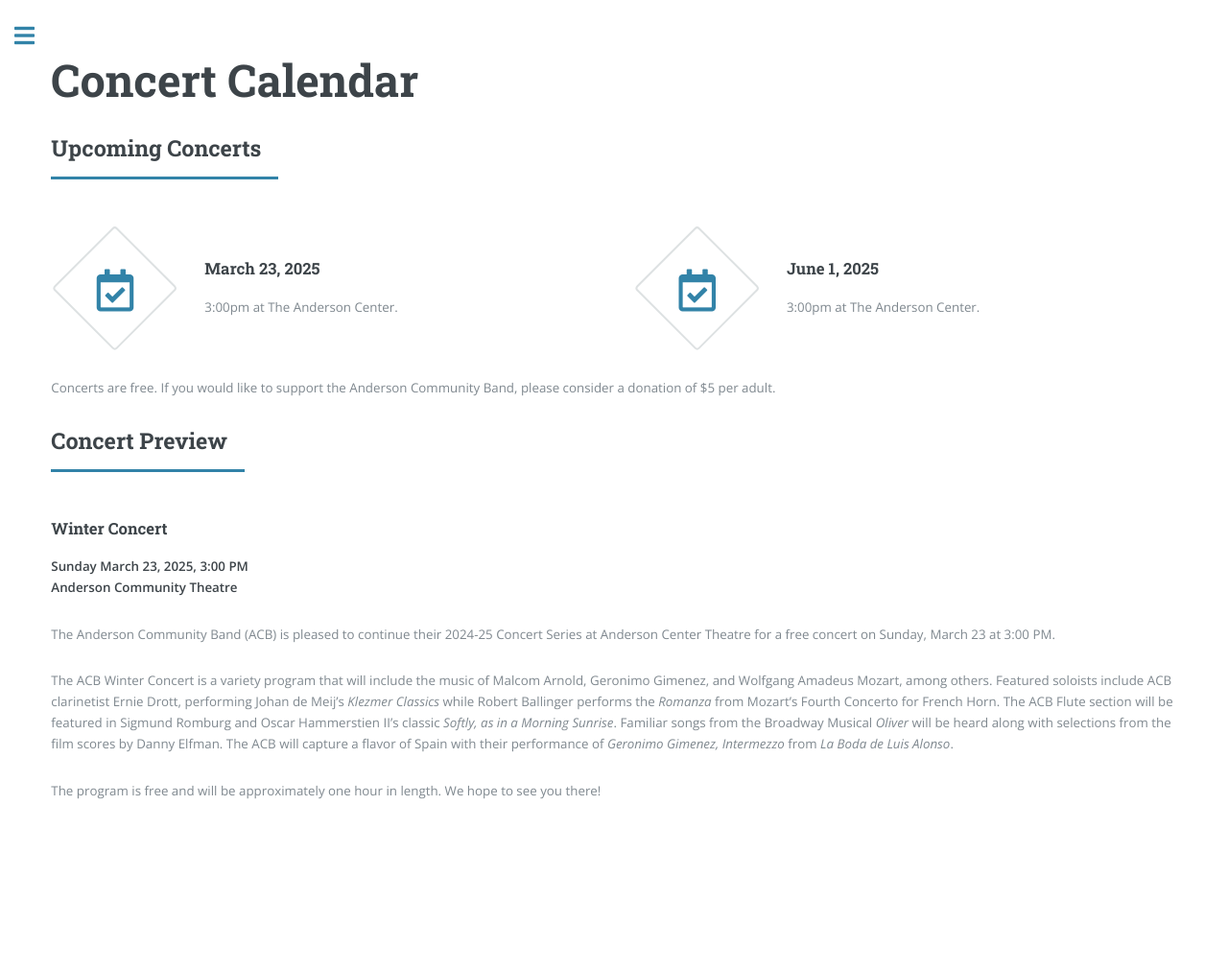
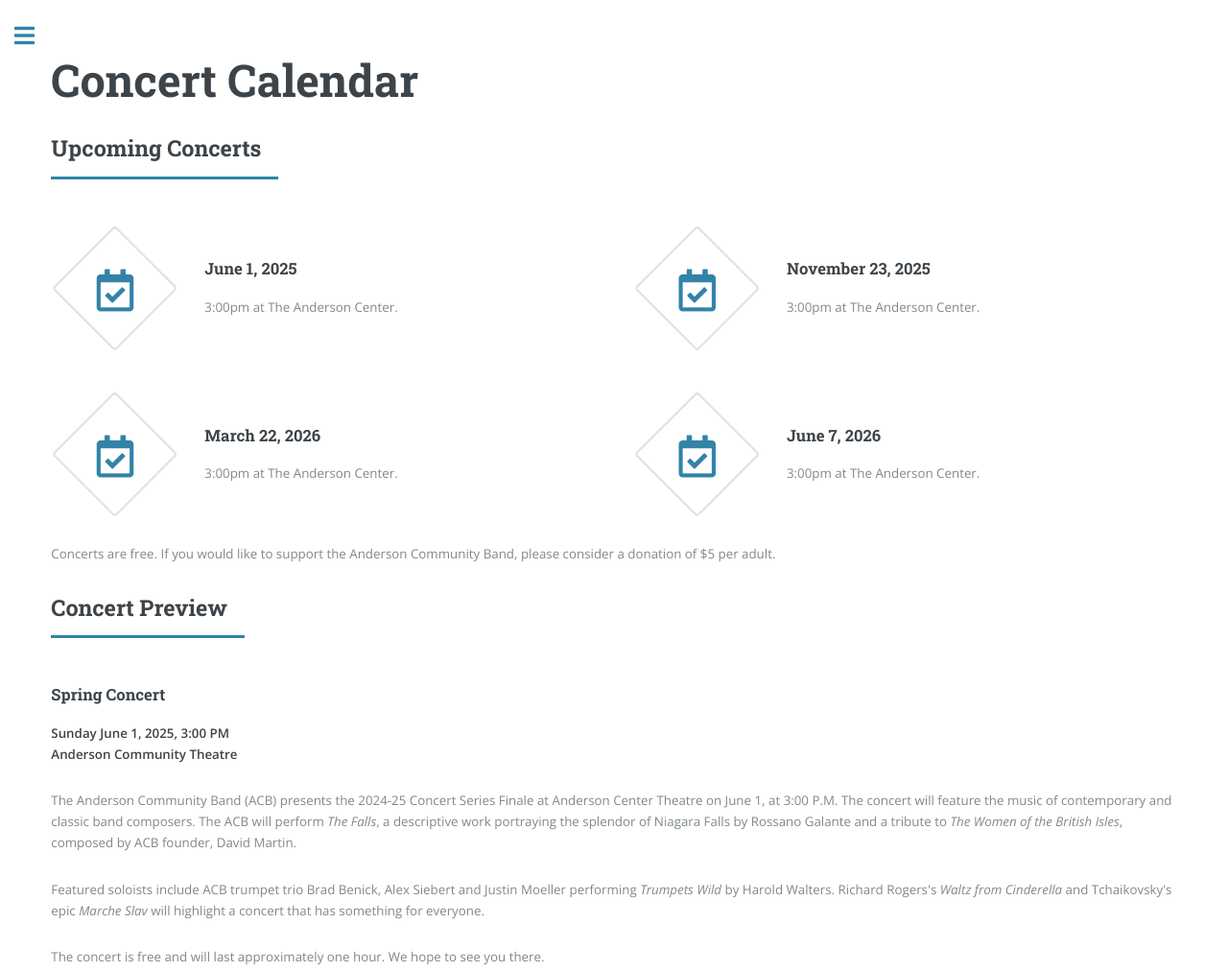
Before and after one commit to larlaffer/larlaffer.github.io, a plain HTML site: page concerts.html in a window 1280 px wide. Shown: the whole page at 96% size. Before the commit the page ends 891 px from the top, so only its background shows below. Drawn offline with nearby package versions, Linux system fonts and the light colour scheme.

Commit message:
Update concerts.html

```diff
--- a/concerts.html
+++ b/concerts.html
@@ -22,20 +22,6 @@
 									<h2>Upcoming Concerts</h2>
 								</header>
 								<div class="features">
-									<!-- <article>
-										<span class="icon far fa-calendar-check"></span>
-										<div class="content">
-											<h3>November 24, 2024</h3>
-											<p>3:00pm at The Anderson Center.</p>
-										</div>
-									</article> -->
-									<article>
-										<span class="icon far fa-calendar-check"></span>
-										<div class="content">
-											<h3>March 23, 2025</h3>
-											<p>3:00pm at The Anderson Center.</p>
-										</div>
-									</article>
 									<article>
 										<span class="icon far fa-calendar-check"></span>
 										<div class="content">
@@ -43,19 +29,37 @@
 											<p>3:00pm at The Anderson Center.</p>
 										</div>
 									</article>
-									<!-- <article>
-
-									</article> -->
+									<article>
+										<span class="icon far fa-calendar-check"></span>
+										<div class="content">
+											<h3>November 23, 2025</h3>
+											<p>3:00pm at The Anderson Center.</p>
+										</div>
+									</article>
+									<article>
+										<span class="icon far fa-calendar-check"></span>
+										<div class="content">
+											<h3>March 22, 2026</h3>
+											<p>3:00pm at The Anderson Center.</p>
+										</div>
+									</article>
+									<article>
+										<span class="icon far fa-calendar-check"></span>
+										<div class="content">
+											<h3>June 7, 2026</h3>
+											<p>3:00pm at The Anderson Center.</p>
+										</div>
+									</article>
 								</div>
 								<p>Concerts are free. If you would like to support the Anderson Community Band, please consider a donation of $5 per adult.</p>
 								<header class="major">
 									<h2>Concert Preview</h2>
 								</header>
-								<h3>Winter Concert</h3>
-								<p><strong>Sunday March 23, 2025, 3:00 PM<br/>Anderson Community Theatre</strong></p>
-								<p>The Anderson Community Band (ACB) is pleased to continue their 2024-25 Concert Series at Anderson Center Theatre for a free concert on Sunday, March 23 at 3:00 PM.</p>
-								<p>The ACB Winter Concert is a variety program that will include the music of Malcom Arnold, Geronimo Gimenez, and Wolfgang Amadeus Mozart, among others. Featured soloists include ACB clarinetist Ernie Drott, performing Johan de Meij’s <em>Klezmer Classics</em> while Robert Ballinger performs the <em>Romanza</em> from Mozart’s Fourth Concerto for French Horn. The ACB Flute section will be featured in Sigmund Romburg and Oscar Hammerstien II’s classic <em>Softly, as in a Morning Sunrise</em>.  Familiar songs from the Broadway Musical <em>Oliver</em> will be heard along with selections from the film scores by Danny Elfman. The ACB will capture a flavor of Spain with their performance of <em>Geronimo Gimenez, Intermezzo</em> from <em>La Boda de Luis Alonso</em>.</p>
-								<p>The program is free and will be approximately one hour in length. We hope to see you there!</p>
+								<h3>Spring Concert</h3>
+								<p><strong>Sunday June 1, 2025, 3:00 PM<br/>Anderson Community Theatre</strong></p>
+								<p>The Anderson Community Band (ACB) presents the 2024-25 Concert Series Finale at Anderson Center Theatre on June 1, at 3:00 P.M. The concert will feature the music of contemporary and classic band composers. The ACB will perform <em>The Falls</em>, a descriptive work portraying the splendor of Niagara Falls by Rossano Galante and a tribute to <em>The Women of the British Isles</em>, composed by ACB founder, David Martin.</p>
+ 								<p>Featured soloists include ACB trumpet trio Brad Benick, Alex Siebert and Justin Moeller performing <em>Trumpets Wild</em> by Harold Walters. Richard Rogers's <em>Waltz from Cinderella</em> and Tchaikovsky's epic <em>Marche Slav</em> will highlight a concert that has something for everyone.</p>
+								<p>The concert is free and will last approximately one hour. We hope to see you there.</p>
 							</section>
 						</div>
 					</div>
```
